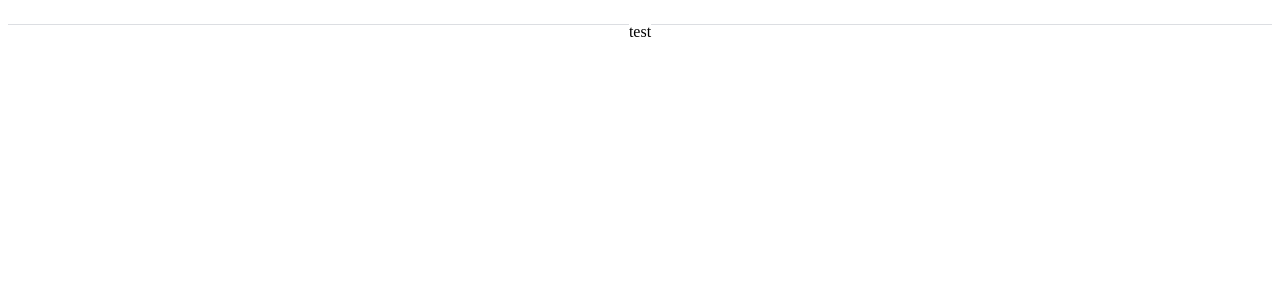
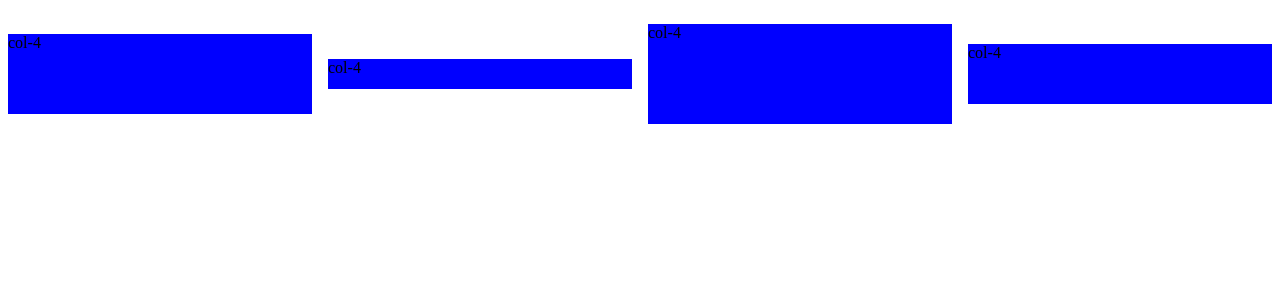
Before and after one commit to AILINGANGEL/Vue-Components, a Vue app: page / in a window 1280 px wide. Shown: the top 300 px of the page. Built offline with nearby package versions, Linux system fonts and the light colour scheme.

Commit message:
Grid组件，row支持type align justify gutter props, col支持span prop

```diff
--- a/src/App.vue
+++ b/src/App.vue
@@ -1,18 +1,35 @@
 <template>
     <div id="app">
-        <Divider>
-            test
-        </Divider>
+        <Row type="flex" justify="space-between" align="middle" class="code-row-bg" :gutter="16">
+            <Col span="6">
+            <p style="height: 80px; background-color: blue">col-4</p>
+            </Col>
+            <Col span="6">
+            <p style="height: 30px; background-color: blue">col-4</p>
+            </Col>
+            <Col span="6">
+            <p style="height: 100px; background-color: blue">col-4</p>
+            </Col>
+            <Col span="6">
+            <p style="height: 60px; background-color: blue">col-4</p>
+            </Col>
+        </Row>
     </div>
 </template>
 <script>
+import Select from './components/Select.vue';
 import Divider from './components/Divider.vue';
 import Button from './components/Button.vue';
+import Row from './components/Grid/Row.vue';
+import Col from './components/Grid/Col.vue';
 export default {
     name: 'app',
     components: {
         Divider,
-        Button
+        Button,
+        Select,
+        Row,
+        Col
     },
     data() {
         return {
--- /dev/null
+++ b/src/components/Grid/Col.vue
@@ -0,0 +1,43 @@
+<template>
+    <div :class="cls" :style="style">
+        <slot></slot>
+    </div>
+</template>
+<script>
+// import { oneOf } from '../../utils/assist';
+const prefixCls = 'v-col';
+export default {
+    name: 'Col',
+    props: {
+        span: {
+            validator: function(value) {
+                return Number(value) <= 24 && Number(value) >= 0;
+            }
+        },
+        order: {
+
+        }
+    },
+    data() {
+        return {
+            gutter: 0
+        }
+    },
+    computed: {
+        cls() {
+            return [
+                `${prefixCls}`,
+                `${prefixCls}-${this.span}`
+            ]
+        },
+        style() {
+            if (this.gutter !== 0) {
+                return {
+                    paddingRight: this.gutter / 2 + 'px',
+                    paddingLeft: this.gutter / 2 + 'px'
+                }
+            }
+        }
+    }
+}
+</script>
--- /dev/null
+++ b/src/components/Grid/Row.vue
@@ -0,0 +1,73 @@
+<template>
+    <div :class="cls" :style="style">
+        <slot></slot>
+    </div>
+</template>
+<script>
+import { oneOf, findChildComponents } from '../../utils/assist';
+const prefixCls = 'v-row';
+export default {
+    name: 'Row',
+    props: {
+        type: {
+            validator: function(value) {
+                return oneOf(value, ['flex']);
+            }
+        },
+        align: {
+            validator: function(value) {
+                return oneOf(value, ['top', 'middle', 'bottom']);
+            }
+        },
+        justify: {
+            validator: function(value) {
+                return oneOf(value, ['start', 'end', 'center', 'space-around', 'space-between']);
+            }
+        },
+        gutter: {
+            type: Number,
+            default: 0
+        }
+    },
+    methods: {
+        updateGutter(val) {
+            if (val !== 0) {
+                let children = findChildComponents(this, 'Col');
+                children.forEach(child => {
+                    child.gutter = val;
+                });
+                console.log(children);
+            }
+        }
+    },
+    mounted() {
+        this.updateGutter(this.gutter);
+    },
+    computed: {
+        cls() {
+            return [
+                `${prefixCls}-align-${this.align}`,
+                `${prefixCls}-justify-${this.justify}`,
+                {
+                    [`${prefixCls}-flex`]: this.type === 'flex',
+                }
+            ]
+        },
+        style() {
+            return {
+                marginRight: -(this.gutter / 2) + 'px',
+                marginLeft: -(this.gutter / 2) + 'px'
+            }
+        }
+    },
+    watch: {
+        gutter: {
+            immediate: true,
+            handler(val) {
+                console.log(val);
+                this.updateGutter(val);
+            }
+        }
+    }
+}
+</script>
--- a/src/components/Select.vue
+++ b/src/components/Select.vue
@@ -1,6 +1,6 @@
 <template>
     <div :class="selectCls">
-        <input :value="value" :disabled="disabled" @focus="showDropdown=true" @blur="showDropdown=false" @input="handleInput" :class="[selectInputCls,selectDisableCls]" />
+        <input :value="value" :disabled="disabled" @focus="showDropdown=true" @blur="showDropdown=false" @input="$emit('input', $event.target.value)" :class="[selectInputCls,selectDisableCls]" />
         <ul :class="selectDropdownCls" v-if="showDropdown">
             <li :class="selectOptionCls" v-for="option in filteredOptions" :key="option" @mousedown="selectOption(option)">{{option}}</li>
         </ul>
@@ -69,9 +69,6 @@ export default {
         selectOption(option) {
             this.$emit('input', option);
             this.showDropdown = false;
-        },
-        handleInput(e) {
-            this.$emit('input', e.target.value);
         }
     }
 }
--- /dev/null
+++ b/src/styles/common/base.scss
@@ -0,0 +1,7 @@
+* {
+    box-sizing: border-box;
+}
+
+* {
+    font-size: 16px;
+}
--- /dev/null
+++ b/src/styles/components/col.scss
@@ -0,0 +1,9 @@
+@mixin gen-col-cls($span) {
+    .v-col-#{$span} {
+        width: $span / 24 * 100%;
+    }
+}
+
+@for $i from 0 through 24 {
+    @include gen-col-cls($i);
+}
--- a/src/styles/components/index.scss
+++ b/src/styles/components/index.scss
@@ -1,3 +1,5 @@
 @import 'select.scss';
 @import 'button.scss';
 @import 'divider.scss';
+@import 'row.scss';
+@import 'col.scss';
--- /dev/null
+++ b/src/styles/components/row.scss
@@ -0,0 +1,55 @@
+@import './custom';
+
+.v-row-flex {
+    display: -webkit-flex;
+    display: flex;
+    flex-flow: row wrap;
+}
+
+@mixin gen-row-cls($prefix, $type) {
+    .v-row-#{$prefix}-#{$type} {
+        @if $prefix==justify {
+            @if $type==start {
+                justify-content: flex-start;
+            }
+            @else if $type==end {
+                justify-content: flex-end;
+            }
+            @else if $type==center {
+                justify-content: center;
+            }
+            @else if $type==space-between {
+                justify-content: space-between;
+            }
+            @else if $type==space-around {
+                justify-content: space-around;
+            }
+        }
+        @else if $prefix==align {
+            @if $type==top {
+                align-items: flex-start;
+            }
+            @else if $type==bottom {
+                align-items: flex-end;
+            }
+            @else if $type==middle {
+                align-items: center;
+            }
+        }
+    }
+}
+
+
+@each $atype in top,
+bottom,
+middle {
+    @include gen-row-cls('align', $atype);
+}
+
+@each $jtype in start,
+end,
+center,
+space-between,
+space-around {
+    @include gen-row-cls('justify', $jtype);
+}
--- a/src/styles/index.scss
+++ b/src/styles/index.scss
@@ -1,2 +1,3 @@
 @import 'custom';
+@import './common/base';
 @import './components/index';
--- a/src/utils/assist.js
+++ b/src/utils/assist.js
@@ -1,3 +1,13 @@
 export function oneOf(value, options) {
     return options.indexOf(value) !== -1;
 }
+
+export function findChildComponents(context, componentName) {
+    // console.log(context);
+    let children = context.$children.filter(child => {
+        // console.log(child.$options.name);
+        return child.$options.name === componentName
+    });
+    // console.log(children);
+    return children;
+}
```
